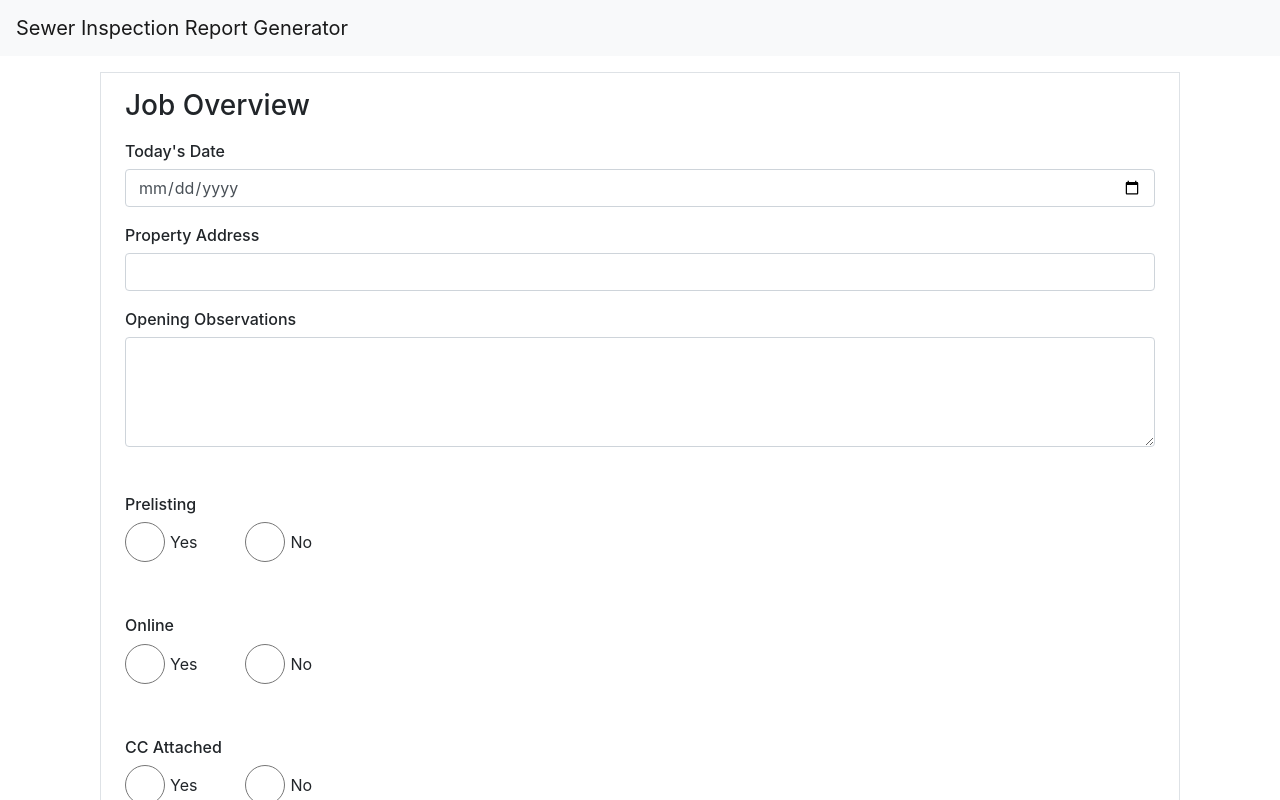
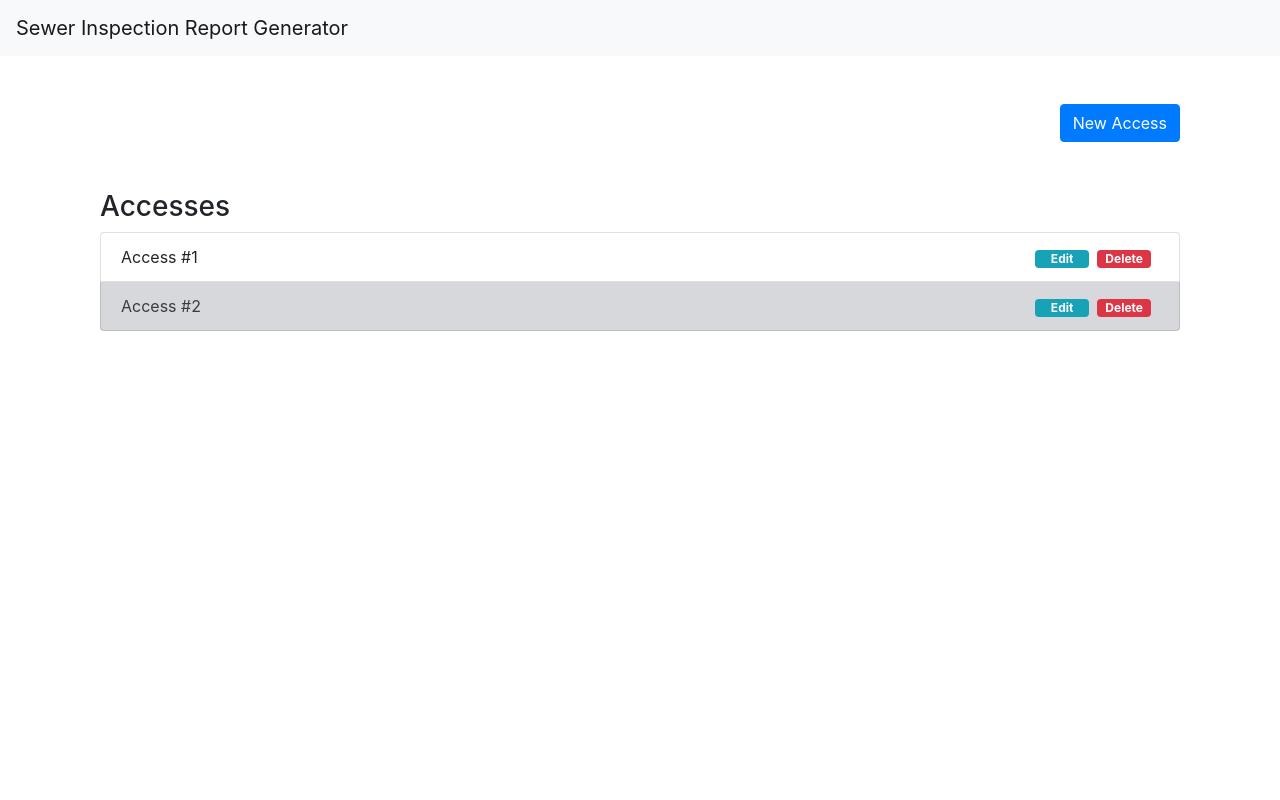
Before and after one commit to Pipe-Cam/pipecam-app, a React (Create React App) app in the folder client/: page /inspection/new in a window 1280 px wide. Shown: the top 800 px of the page. Built offline with nearby package versions, Linux system fonts and the light colour scheme.

Commit message:
designed & styled job home

```diff
--- a/client/src/App.js
+++ b/client/src/App.js
@@ -1,6 +1,6 @@
 import React from 'react';
 import Inspection from './pages/Inspection'
-import Dashboard from './pages/Dashboard'
+import Home from './pages/Home'
 import Header from './layout/Header'
 import Footer from './layout/Footer'
 
@@ -25,7 +25,7 @@ function App() {
         <div id="mainBody" className="container">
             <Switch>
               <Route path="/" exact>
-                <Dashboard />
+                <Home />
               </Route>
               <Route path="/inspection/:mode">
                 <Inspection />
--- a/client/src/components/inspection/NewInspection.js
+++ b/client/src/components/inspection/NewInspection.js
@@ -9,7 +9,7 @@ import {jobOverview, jobLocation, accessLocation, accessDetails, observations} f
 const _ = require('lodash')
 
 function NewInspection() {
-    const [job, setJob] = useState({overview: {}, location: {}, access: {}, progress: 0})
+    const [job, setJob] = useState({overview: {}, location: {}, access: {}, progress: 1})
     const [currentPage, setCurrentPage] = useState()
 
     const handleCreateJob = (e) => {
--- a/client/src/components/worksheet_sections/JobHome.js
+++ b/client/src/components/worksheet_sections/JobHome.js
@@ -1,9 +1,39 @@
 import React from 'react'
+import {Link} from 'react-router-dom'
 
 function JobHome() {
+
+    const ListItemDefault = (props) => {
+        return(
+            <li className="list-group-item">
+                Access #1 <span className="mr-2 float-right"><a href="#" className="badge badge-danger px-2">Delete</a></span><span className="mx-2 float-right"><a href="#" className="badge badge-info px-3">Edit</a></span>
+            </li>
+        )
+    }
+    const ListItemSecondary = (props) => {
+        return(
+            <li className="list-group-item list-group-item-secondary">
+                Access #2 <span className="mr-2 float-right"><a href="#" className="badge badge-danger px-2">Delete</a></span><span className="mx-2 float-right"><a href="#" className="badge badge-info px-3">Edit</a></span>
+            </li>
+        )
+    }
+
     return (
-        <div>
-            Job Home
+        <div className="container py-5">
+            <div className="row justify-content-center mb-5">
+                <div className="col col-12">
+                    <button className="btn btn-primary float-right" >New Access</button>
+                </div>
+            </div>
+            <div className="row justify-content-center">
+                <div className="col col-12">
+                    <h3>Accesses</h3>
+                    <ul className="list-group">
+                        <ListItemDefault />
+                        <ListItemSecondary />
+                    </ul>
+                </div>
+            </div>
         </div>
     )
 }
--- a/client/src/pages/Dashboard.js
+++ b/client/src/pages/Home.js
@@ -1,7 +1,7 @@
 import React from 'react'
 import {Link} from 'react-router-dom'
 
-function Dashboard() {
+function Home() {
     return (
         <div className="container py-5">
             <div className="row justify-content-center">
@@ -28,4 +28,4 @@ function Dashboard() {
     )
 }
 
-export default Dashboard
+export default Home
```
